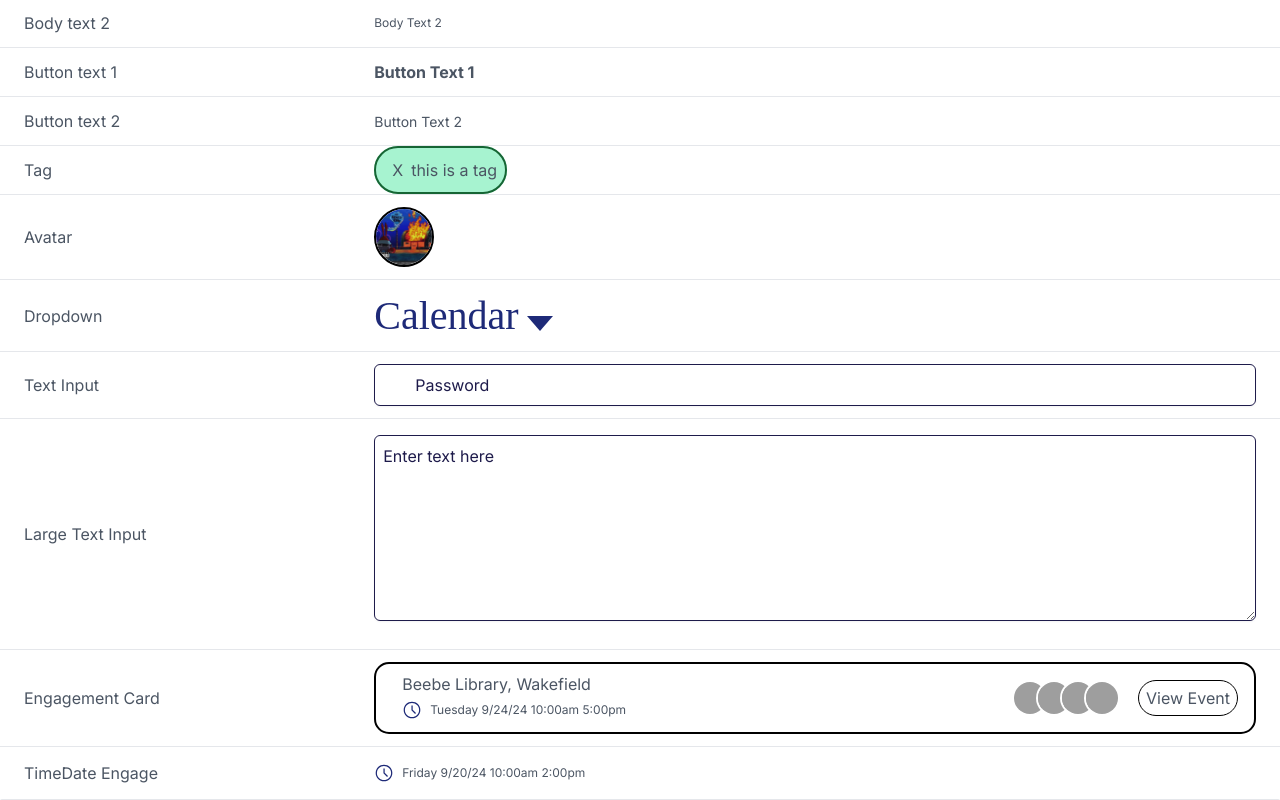
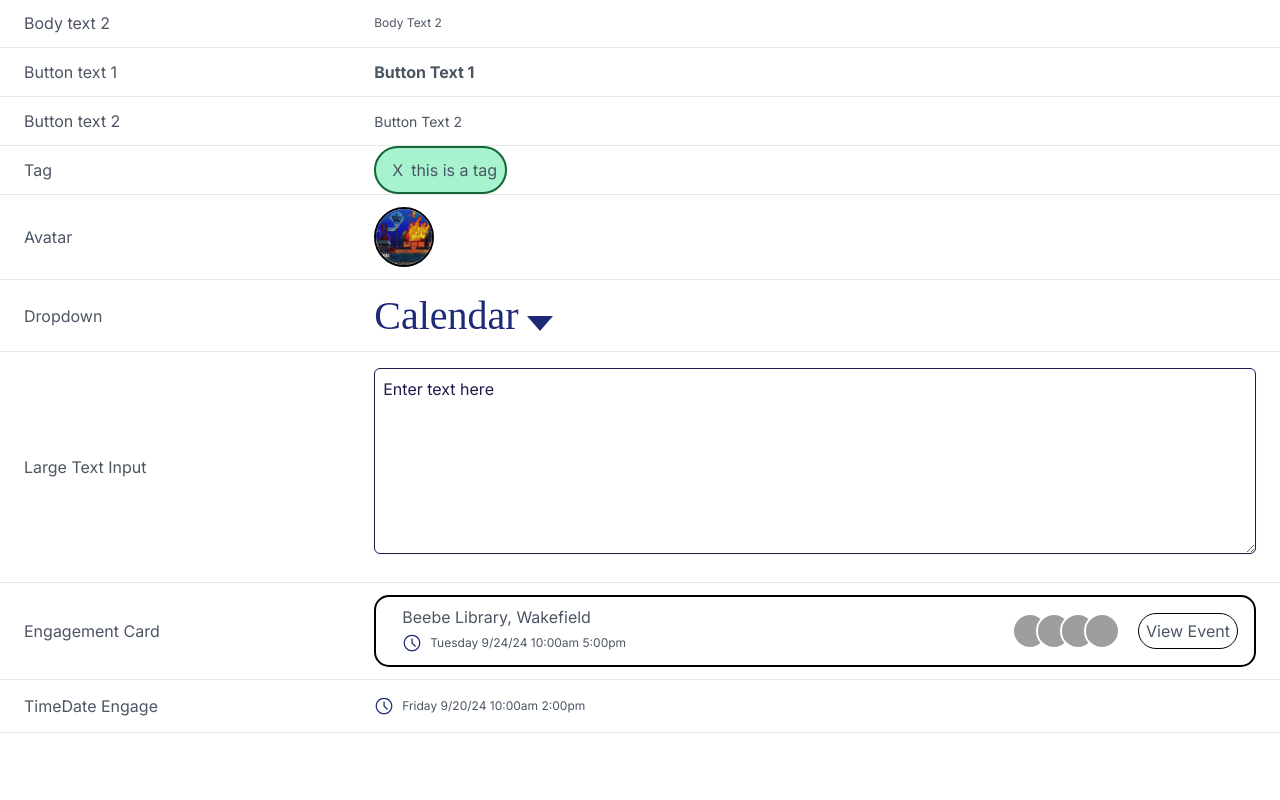
Before and after one commit to maslenj/SpeakOUTDeployment, a Next.js app: page /StickerSheet in a window 1280 px wide. Shown: the part 754-1554 px from the top of the page. After the commit the page ends 1487 px from the top, so only its background shows below. Built offline with nearby package versions, Linux system fonts and the light colour scheme; grey boxes are pictures that could not be loaded.

Commit message:
fix next build errors

```diff
--- a/app/StickerSheet/page.tsx
+++ b/app/StickerSheet/page.tsx
@@ -152,11 +152,6 @@ export default function Home() {
         />
     },
     {
-      name: "Text Input",
-      element:
-        <Input label="password" placeholder="Password" />
-    },
-    {
       name: "Large Text Input",
       element:
         <LargeTextInput placeholder="Enter text here" />
--- a/components/EventCard.tsx
+++ b/components/EventCard.tsx
@@ -37,7 +37,7 @@ export function EventCard({ title, start, end, status, image }: props) {
             </div>
             <div className="flex flex-col space-y-2 sm:flex-row sm:space-y-0 sm:space-x-2">
                 <Button variant="secondary" onClick={() => alert("here are the details of ur event")}>Details</Button>
-                <Button variant="secondary" onClick={() => alert("are u available")}>I'm Available</Button>
+                <Button variant="secondary" onClick={() => alert("are u available")}>I&apos;m Available</Button>
             </div>
         </span>
     );
```
